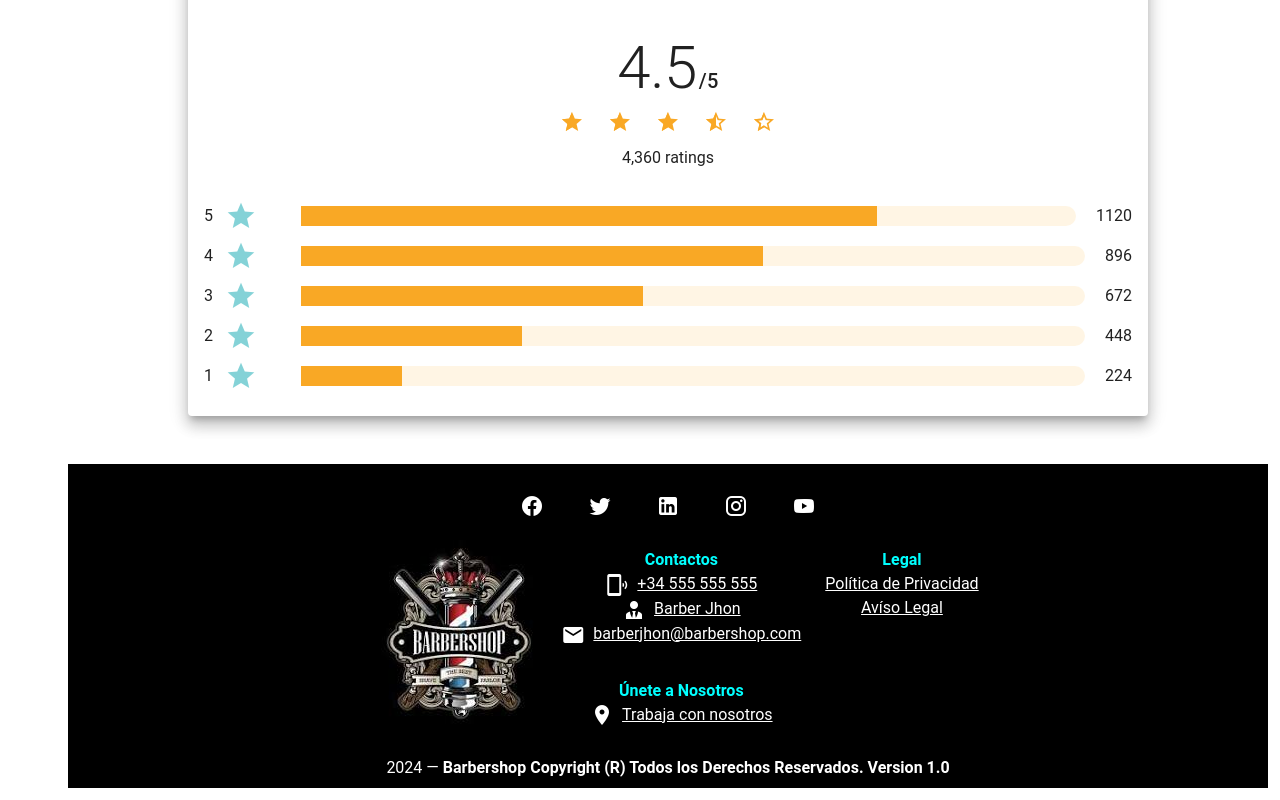
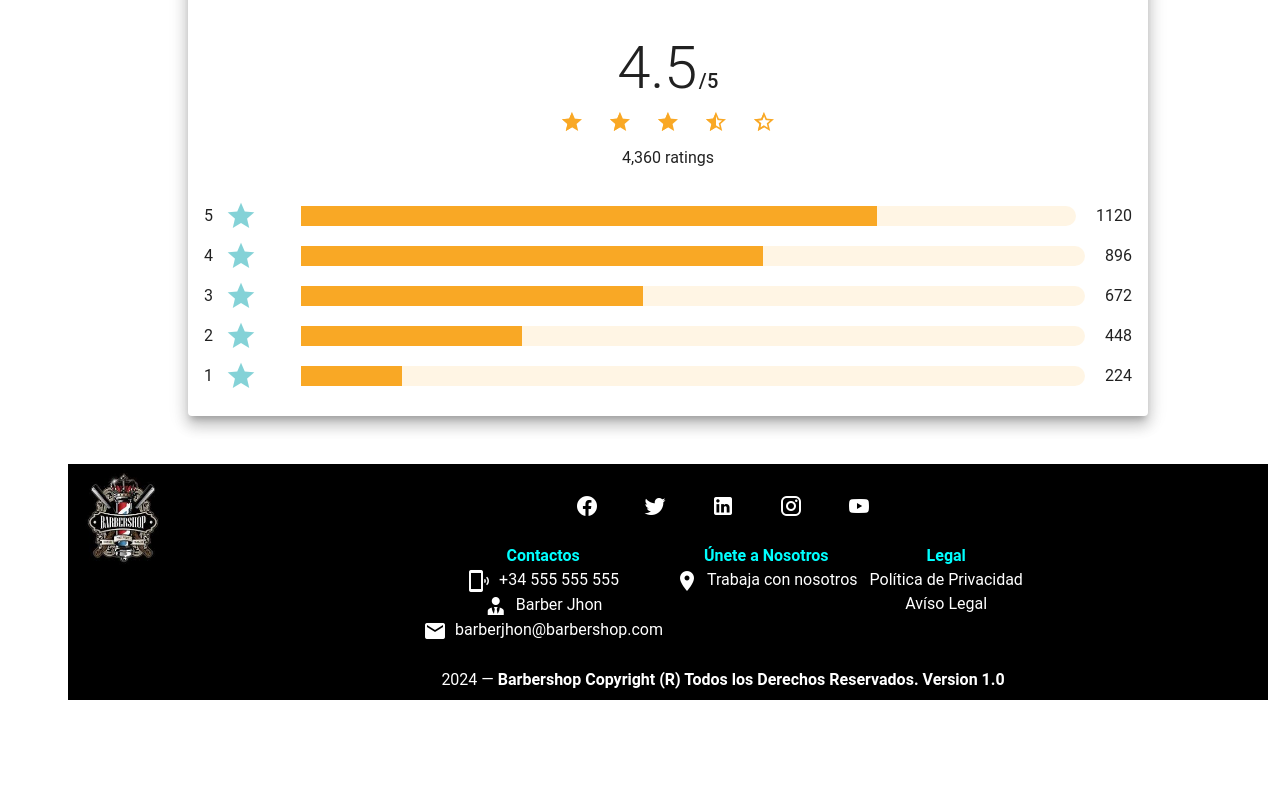
Before and after one commit to Innavoj/barbershop, a Vue app in the folder ademass-front/: page / in a window 1280 px wide. Shown: the part 3133-3933 px from the top of the page. After the commit the page ends 3845 px from the top, so only its background shows below. Built offline with nearby package versions, Linux system fonts and the light colour scheme.

Commit message:
footer con el logo esquina izquierda superior

```diff
--- a/ademass-front/src/components/Footer.vue
+++ b/ademass-front/src/components/Footer.vue
@@ -1,6 +1,12 @@
 <template>
-  <v-layout>
-    <v-footer class="bg-black text-center d-flex flex-column">
+  <v-layout class="main">
+    <img
+      class="imagen"
+      src="@/assets/barbershop1.jpg"
+      width="100"
+      height="100"
+    />
+    <v-footer class="footer">
       <div class="mt-4 mb-4">
         <v-btn
           id="btn-icons"
@@ -13,11 +19,8 @@
         ></v-btn>
       </div>
 
-      <div class="d-flex">
-        <div class="imagen">
-          <img src="@/assets/barbershop1.jpg" />
-        </div>
-        <div class="pt-2 d-flex flex-column">
+      <div class="contenedor1">
+        <div class="contenedor2">
           <p><strong>Contactos</strong></p>
           <a href="#" class="text-white"
             ><v-icon icon="mdi-cellphone-sound " class="mr-2" />+34 555 555
@@ -32,15 +35,15 @@
               class="mr-2"
             />barberjhon@barbershop.com</a
           >
-          <div class="mt-4 pt-4">
-            <p><strong>Únete a Nosotros</strong></p>
-            <a href="#" class="text-white"
-              ><v-icon icon="mdi-map-marker" class="mr-2" />Trabaja con
-              nosotros</a
-            >
-          </div>
         </div>
-        <div class="pt-2 ml-6 d-flex flex-column">
+        <div class="contenedor3">
+          <p><strong>Únete a Nosotros</strong></p>
+          <a href="#" class="text-white"
+            ><v-icon icon="mdi-map-marker" class="mr-2" />Trabaja con
+            nosotros</a
+          >
+        </div>
+        <div class="contenedor4">
           <p><strong>Legal</strong></p>
           <a href="#" class="text-white">Política de Privacidad</a>
           <a href="#" class="text-white">Avíso Legal</a>
@@ -49,7 +52,7 @@
 
       <v-divider></v-divider>
 
-      <div class="mt-4">
+      <div class="mt-6">
         {{ new Date().getFullYear() }} —
         <strong
           >Barbershop Copyright (R) Todos los Derechos Reservados. Version
@@ -76,10 +79,74 @@ export default {
 </script>
 
 <style scoped>
+.main {
+  position: static;
+  background-color: black;
+}
+.main .imagen {
+  float: left;
+  margin: 5px;
+  top: 5px;
+  left: 5px;
+}
+.footer {
+  position: relative;
+  display: flex;
+  flex-direction: column;
+  flex-wrap: wrap;
+  background-color: black;
+  justify-content: space-around;
+  color: white;
+}
+.footer .contenedor1 {
+  position: relative;
+  display: flex;
+  flex-direction: row;
+  flex-wrap: wrap;
+  text-align: center;
+  margin-top: 2px;
+  margin-left: 6px;
+  margin-right: 6px;
+}
+
+.footer .contenedor2 {
+  position: relative;
+  display: flex;
+  flex-direction: column;
+  flex-wrap: wrap;
+  text-align: center;
+  margin-top: 2px;
+  margin-left: 6px;
+  margin-right: 6px;
+}
+.footer .contenedor3 {
+  position: relative;
+  display: flex;
+  flex-direction: column;
+  flex-wrap: wrap;
+  text-align: center;
+  margin-top: 2px;
+  margin-left: 6px;
+  margin-right: 6px;
+}
+.footer .contenedor4 {
+  position: relative;
+  display: flex;
+  flex-direction: column;
+  flex-wrap: wrap;
+  text-align: center;
+  margin-top: 2px;
+  margin-left: 6px;
+  margin-right: 6px;
+}
+
 p {
   color: cyan;
 }
 #btn-icons:hover {
-  color: aqua;
+  color: cyan;
+}
+a {
+  text-decoration: none;
 }
 </style>
```
